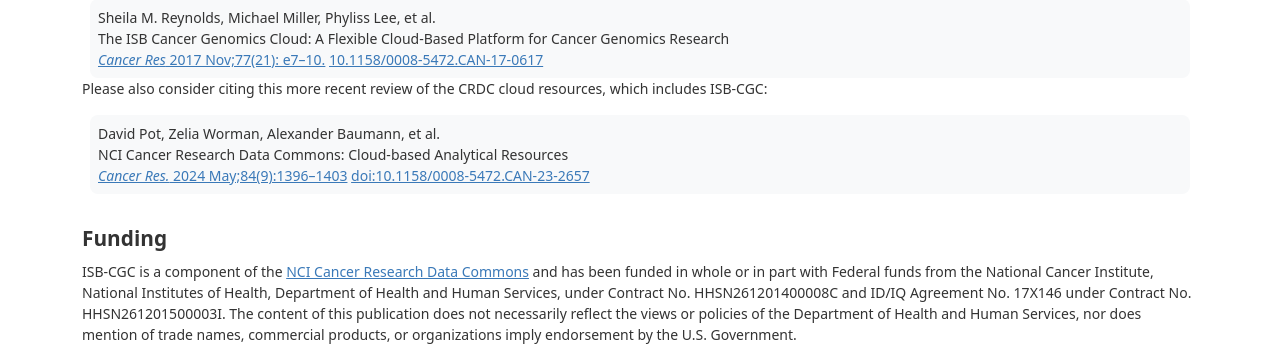
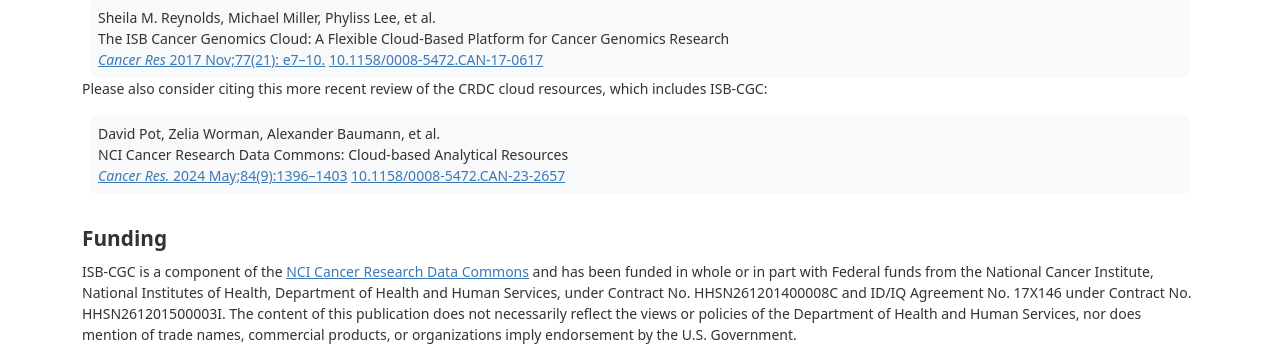
Before and after one commit to isb-cgc/BigQueryTableSearch, a Flask app: page /about/ in a window 1280 px wide. Shown: the part 635-995 px from the top of the page. Run offline with Flask 3, Linux system fonts and the light colour scheme; some libraries are stand-ins or nearby versions.

Commit message:
-> Consistency

```diff
--- a/templates/about.html
+++ b/templates/about.html
@@ -51,7 +51,7 @@
         David Pot, Zelia Worman, Alexander Baumann, et al.<br>
         NCI Cancer Research Data Commons: Cloud-based Analytical Resources<br>
         <a target="_blank" rel="noreferrer nofollow" href="https://aacrjournals.org/cancerres/article/84/9/1396/745074/NCI-Cancer-Research-Data-Commons-Cloud-Based"><i>Cancer Res.</i>
-            2024 May;84(9):1396–1403</a> <a href="https://doi.org/10.1158/0008-5472.CAN-23-2657" target="_blank" rel="noreferrer nofollow">doi:10.1158/0008-5472.CAN-23-2657</a>
+            2024 May;84(9):1396–1403</a> <a href="https://doi.org/10.1158/0008-5472.CAN-23-2657" target="_blank" rel="noreferrer nofollow">10.1158/0008-5472.CAN-23-2657</a>
     </div>
 
     <h2>Funding</h2>
```
